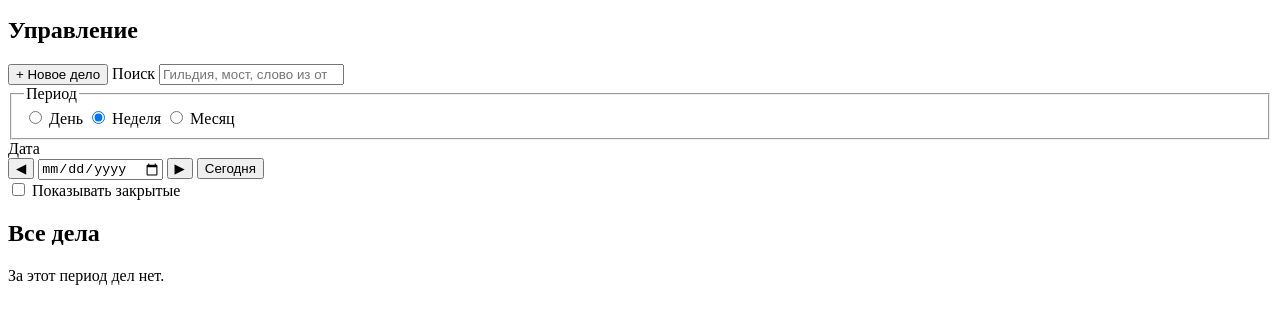
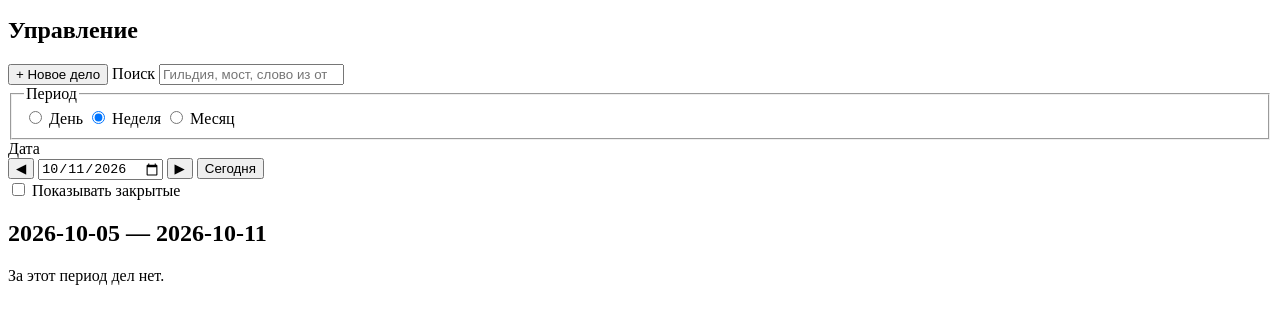
Before and after one commit to sofiya-nes/promise-diary, a plain HTML site: page index.html in a window 1280 px wide. Both pictures are taken after a click on the button "Предыдущий период". Shown: the part 101-424 px from the top of the page. Drawn offline with Linux system fonts and the light colour scheme.

Commit message:
Кнопки день, неделя, месяц

```diff
--- a/index.html
+++ b/index.html
@@ -50,7 +50,7 @@
     </aside>
 
     <main class="cases">
-      <h2 id="period-title">Неделя 12–18 октября 2026</h2>
+      <h2 id="period-title">Дела</h2>
 
       <ul id="case-list">
         <li class="case-item">
--- a/js/app.js
+++ b/js/app.js
@@ -41,6 +41,22 @@
     $("case-form").addEventListener("submit", saveCase);
     $("show-closed").addEventListener("change", renderList);
 
+    $("date").value = todayIso();
+    $("date").addEventListener("change", renderList);
+    $("date-prev").addEventListener("click", function () {
+      shiftDate(-1);
+    });
+    $("date-next").addEventListener("click", function () {
+      shiftDate(1);
+    });
+    $("date-today").addEventListener("click", function () {
+      $("date").value = todayIso();
+      renderList();
+    });
+    document.querySelectorAll('input[name="period"]').forEach(function (radio) {
+      radio.addEventListener("change", renderList);
+    });
+
     $("card").hidden = true;
     renderList();
   }
@@ -59,16 +75,20 @@
   }
 
   /**
-   * Перерисовывает список дел.
+   * Перерисовывает список дел за выбранный период.
    */
   function renderList() {
     var today = todayIso();
+    var range = periodRange();
     $("case-list").innerHTML = "";
-    $("period-title").textContent = "Все дела";
+    $("period-title").textContent = range.from === range.to ? range.from : range.from + " — " + range.to;
 
     var shown = 0;
     cases.forEach(function (item) {
       if (item.status !== "open" && !$("show-closed").checked) {
+        return;
+      }
+      if (item.promisedAt > range.to || item.dueAt < range.from) {
         return;
       }
       var li = document.createElement("li");
@@ -144,13 +164,74 @@
   }
 
   /**
+   * Выбранный период: "day", "week" или "month".
+   */
+  function selectedPeriod() {
+    return document.querySelector('input[name="period"]:checked').value;
+  }
+
+  /**
+   * Начало и конец выбранного периода в виде { from, to }.
+   * Неделя — с понедельника по воскресенье.
+   */
+  function periodRange() {
+    var date = fromIso($("date").value || todayIso());
+    var period = selectedPeriod();
+
+    if (period === "day") {
+      return { from: toIso(date), to: toIso(date) };
+    }
+    if (period === "week") {
+      var monday = new Date(date.getFullYear(), date.getMonth(), date.getDate() - (date.getDay() + 6) % 7);
+      var sunday = new Date(monday.getFullYear(), monday.getMonth(), monday.getDate() + 6);
+      return { from: toIso(monday), to: toIso(sunday) };
+    }
+    var first = new Date(date.getFullYear(), date.getMonth(), 1);
+    var last = new Date(date.getFullYear(), date.getMonth() + 1, 0);
+    return { from: toIso(first), to: toIso(last) };
+  }
+
+  /**
+   * Стрелки сдвигают дату на один день, неделю или месяц.
+   */
+  function shiftDate(step) {
+    var date = fromIso($("date").value || todayIso());
+    var period = selectedPeriod();
+
+    if (period === "day") {
+      date.setDate(date.getDate() + step);
+    } else if (period === "week") {
+      date.setDate(date.getDate() + 7 * step);
+    } else {
+      date.setDate(1);
+      date.setMonth(date.getMonth() + step);
+    }
+    $("date").value = toIso(date);
+    renderList();
+  }
+
+  /**
    * Сегодняшняя дата ГГГГ-ММ-ДД по местному времени.
    */
   function todayIso() {
-    var now = new Date();
-    var month = String(now.getMonth() + 1).padStart(2, "0");
-    var day = String(now.getDate()).padStart(2, "0");
-    return now.getFullYear() + "-" + month + "-" + day;
+    return toIso(new Date());
+  }
+
+  /**
+   * Дата → строка ГГГГ-ММ-ДД.
+   */
+  function toIso(date) {
+    var month = String(date.getMonth() + 1).padStart(2, "0");
+    var day = String(date.getDate()).padStart(2, "0");
+    return date.getFullYear() + "-" + month + "-" + day;
+  }
+
+  /**
+   * Строка ГГГГ-ММ-ДД → дата.
+   */
+  function fromIso(iso) {
+    var parts = iso.split("-");
+    return new Date(Number(parts[0]), Number(parts[1]) - 1, Number(parts[2]));
   }
 
   document.addEventListener("DOMContentLoaded", start);
```
